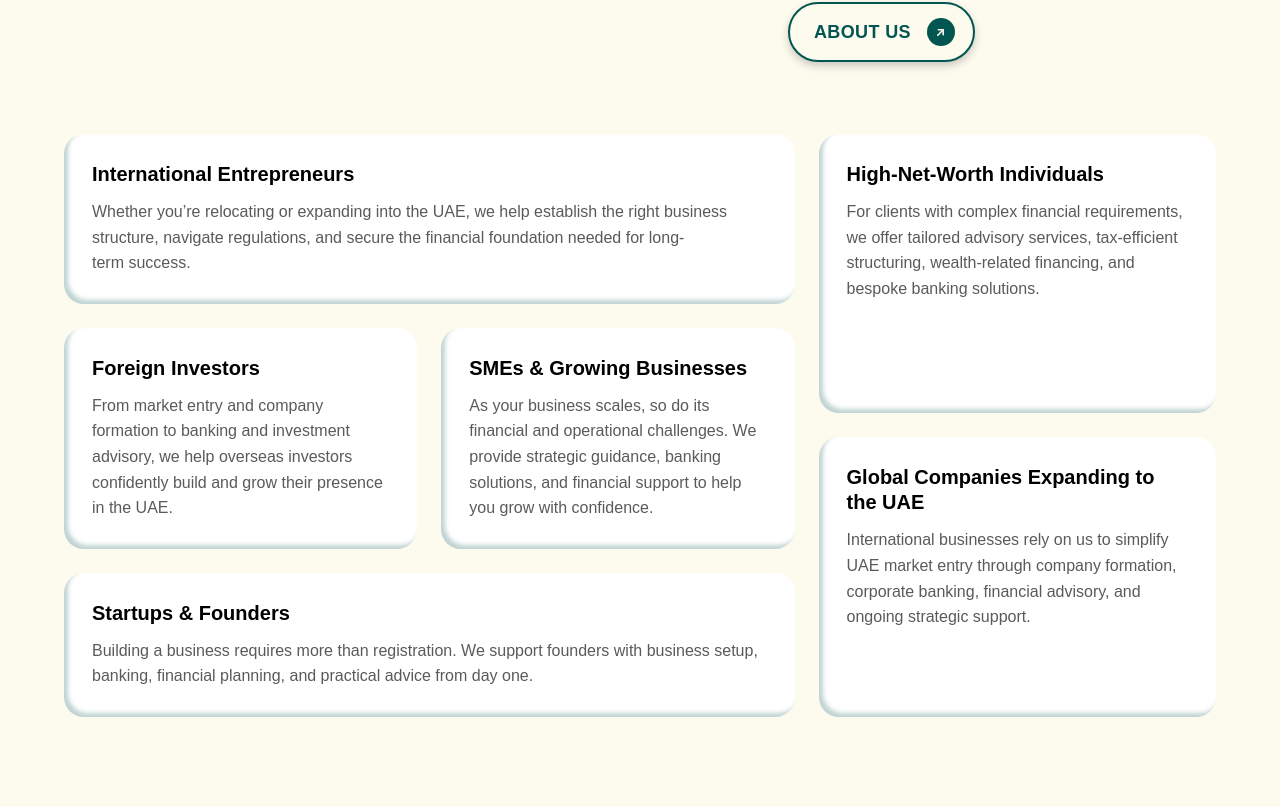
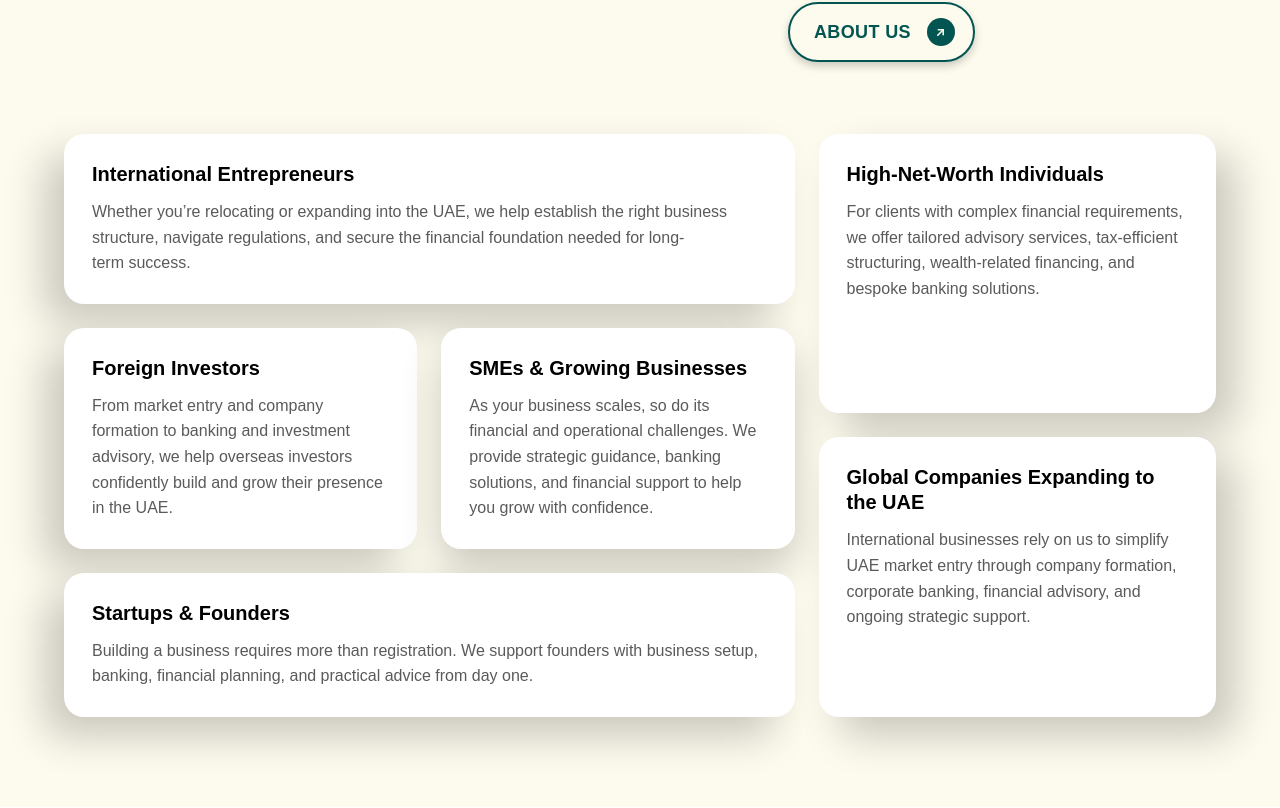
Before and after one commit to PrinceKhimani78/ultronnew, a Next.js app: page / in a window 1280 px wide. Shown: the part 1152-1960 px from the top of the page. Built offline with nearby package versions, Linux system fonts and the light colour scheme; no server answers; a web font is replaced by a local one.

Commit message:
Apply Figma inspect card shadows across all cards (Drop shadow 0 20px 40px rgba(0,0,0,0.20), Inner shadow inset 0 1px 2px rgba(255,255,255,0.20))

```diff
--- a/src/app/globals.css
+++ b/src/app/globals.css
@@ -193,30 +193,28 @@
    ═══════════════════════════════════════════════════════════════════════════ */
 
 :root {
-  /* #DCCB8E — the brand sand, as channels so alpha can vary per variant. */
-  --card-shadow-color: 220 203 142;
+  /* #000000 20% — exact Figma inspect panel drop shadow color & alpha */
+  --card-shadow-color: 0 0 0;
 
   /* The comp's drop-shadow geometry. */
   --card-shadow-y: 20px;
   --card-shadow-blur: 40px;
   --card-shadow-x: 20px;
 
-  --card-shadow-alpha: 0.35;
-  --card-shadow-alpha-center: 0.28;
+  --card-shadow-alpha: 0.2;
+  --card-shadow-alpha-center: 0.2;
 
   /* Stacked layout: no left or right to lean toward, so the shadow sits under
-     the card and is pulled in — a 40px blur under a full-width phone card
-     reads as haze rather than lift. */
-  --card-shadow-mobile: 0 12px 28px 0 rgb(var(--card-shadow-color) / 0.24);
+     the card with inner shadow from Figma inspect. */
+  --card-shadow-mobile:
+    0 12px 28px 0 rgb(0 0 0 / 0.2), inset 0 1px 2px 0 rgba(255, 255, 255, 0.2);
 }
 
 @layer components {
   /**
    * Cards lean away from the page centre: the left column's shadow falls left,
    * the right column's falls right, and anything spanning the middle gets the
-   * balanced one. Below 640px all three collapse to the same soft centred
-   * shadow, because in a single stacked column a sideways offset has no
-   * geometry behind it and reads as a mistake.
+   * balanced one. Includes Figma inspect inner shadow (inset 0 1px 2px 0 rgba(255,255,255,0.20)).
    */
   .card-shadow-left,
   .card-shadow-right,
@@ -226,20 +224,23 @@
 
   @media (min-width: 640px) {
     .card-shadow-left {
-      box-shadow: calc(-1 * var(--card-shadow-x)) var(--card-shadow-y)
-        var(--card-shadow-blur) 0
-        rgb(var(--card-shadow-color) / var(--card-shadow-alpha));
+      box-shadow:
+        calc(-1 * var(--card-shadow-x)) var(--card-shadow-y)
+          var(--card-shadow-blur) 0 rgb(0 0 0 / 0.2),
+        inset 0 1px 2px 0 rgba(255, 255, 255, 0.2);
     }
 
     .card-shadow-right {
-      box-shadow: var(--card-shadow-x) var(--card-shadow-y)
-        var(--card-shadow-blur) 0
-        rgb(var(--card-shadow-color) / var(--card-shadow-alpha));
+      box-shadow:
+        var(--card-shadow-x) var(--card-shadow-y) var(--card-shadow-blur) 0
+          rgb(0 0 0 / 0.2),
+        inset 0 1px 2px 0 rgba(255, 255, 255, 0.2);
     }
 
     .card-shadow-center {
-      box-shadow: 0 var(--card-shadow-y) var(--card-shadow-blur) 0
-        rgb(var(--card-shadow-color) / var(--card-shadow-alpha-center));
+      box-shadow:
+        0 var(--card-shadow-y) var(--card-shadow-blur) 0 rgb(0 0 0 / 0.2),
+        inset 0 1px 2px 0 rgba(255, 255, 255, 0.2);
     }
   }
 
--- a/src/components/home/who-we-help/WhoWeHelpCard.tsx
+++ b/src/components/home/who-we-help/WhoWeHelpCard.tsx
@@ -18,7 +18,7 @@ import { cn } from '@/lib/utils';
 type CardPosition = 'left' | 'right' | 'center';
 
 const BASE_CARD_CLASS =
-  'flex flex-1 flex-col rounded-[20px] bg-white p-5 sm:p-6 lg:p-7 transition-all duration-[250ms] ease-out hover:-translate-y-1.5 shadow-[inset_4px_-4px_4px_0px_rgba(3,85,81,0.25)]';
+  'flex flex-1 flex-col rounded-[20px] bg-white p-5 sm:p-6 lg:p-7 transition-all duration-[250ms] ease-out hover:-translate-y-1.5';
 
 /**
  * The site's one card shadow, in three directions — defined in `globals.css`.
```
